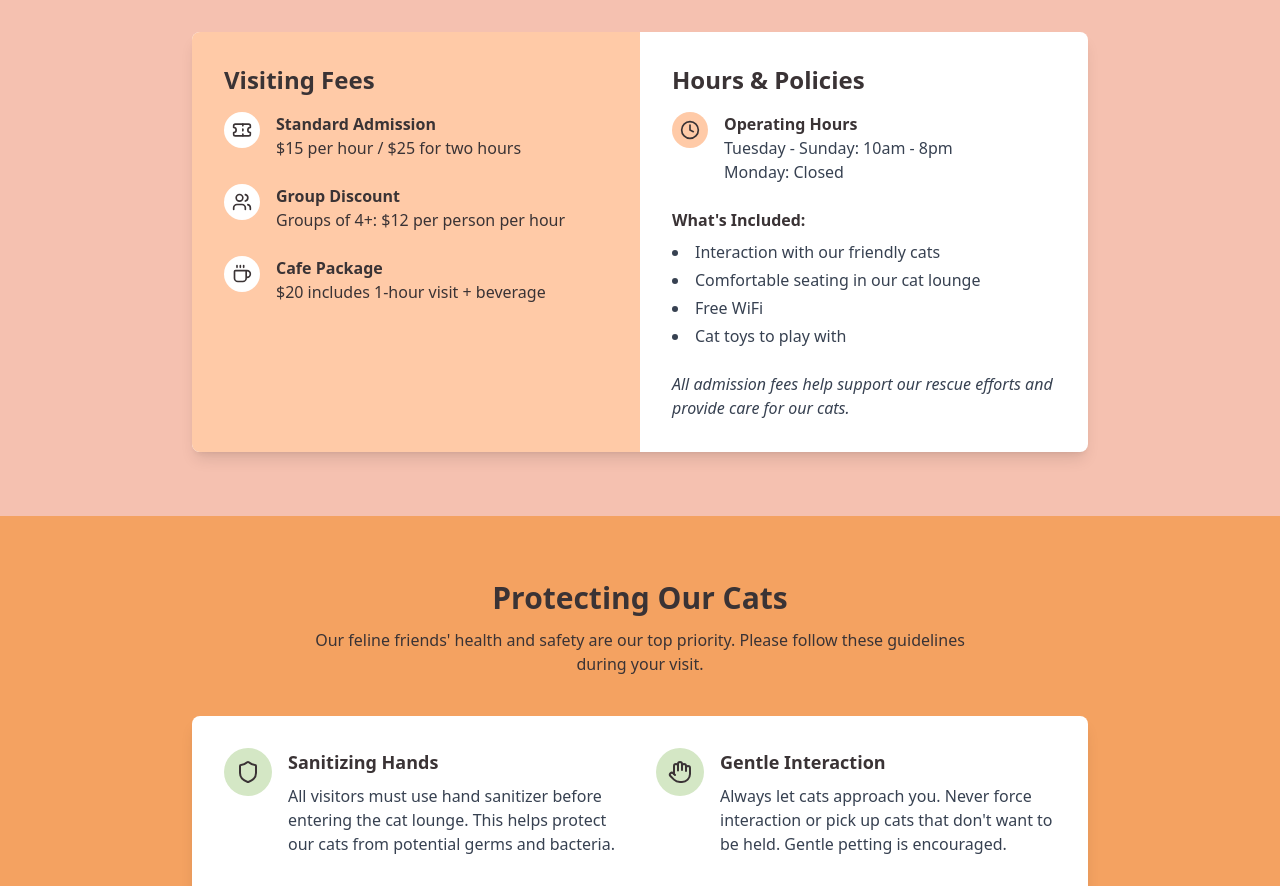
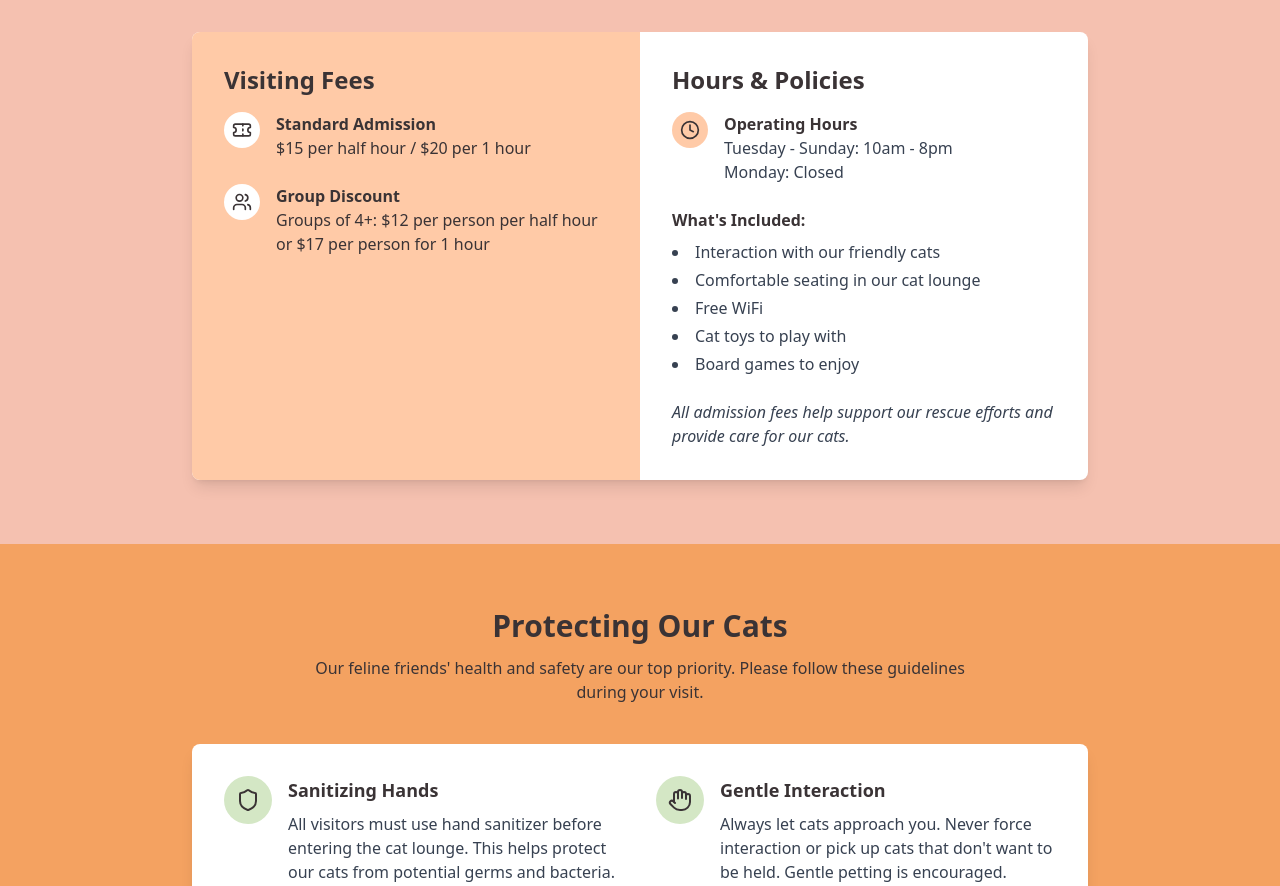
Before and after one commit to acetwothree/Calico-Cat-Cafe-Homepage-Design, a React app: page / in a window 1280 px wide. Shown: the part 2480-3366 px from the top of the page. Built offline with nearby package versions, Linux system fonts and the light colour scheme; the HTML template or start-up script is replaced by a standard one.

Commit message:
5: Updated admission fees and inclusions

```diff
--- a/src/components/AdmissionSection.tsx
+++ b/src/components/AdmissionSection.tsx
@@ -1,5 +1,5 @@
 import React from 'react';
-import { TicketIcon, ClockIcon, CoffeeIcon, UsersIcon } from 'lucide-react';
+import { TicketIcon, ClockIcon, UsersIcon } from 'lucide-react';
 export const AdmissionSection = () => {
   return <section id="admission" className="py-16 bg-blush-pink">
       <div className="container mx-auto px-4">
@@ -22,7 +22,7 @@ export const AdmissionSection = () => {
                       Standard Admission
                     </h4>
                     <p className="text-[#3A3335]">
-                      $15 per hour / $25 for two hours
+                      $15 per half hour / $20 per 1 hour
                     </p>
                   </div>
                 </div>
@@ -35,23 +35,11 @@ export const AdmissionSection = () => {
                       Group Discount
                     </h4>
                     <p className="text-[#3A3335]">
-                      Groups of 4+: $12 per person per hour
+                      Groups of 4+: $12 per person per half hour or $17 per person for 1 hour
                     </p>
                   </div>
                 </div>
-                <div className="flex items-start">
-                  <div className="bg-white p-2 rounded-full mr-4">
-                    <CoffeeIcon size={20} className="text-[#3A3335]" />
-                  </div>
-                  <div>
-                    <h4 className="font-semibold text-[#3A3335]">
-                      Cafe Package
-                    </h4>
-                    <p className="text-[#3A3335]">
-                      $20 includes 1-hour visit + beverage
-                    </p>
-                  </div>
-                </div>
+
               </div>
             </div>
             <div className="md:w-1/2 p-8">
@@ -82,6 +70,7 @@ export const AdmissionSection = () => {
                     <li>Comfortable seating in our cat lounge</li>
                     <li>Free WiFi</li>
                     <li>Cat toys to play with</li>
+                    <li>Board games to enjoy</li>
                   </ul>
                 </div>
                 <div>
```
